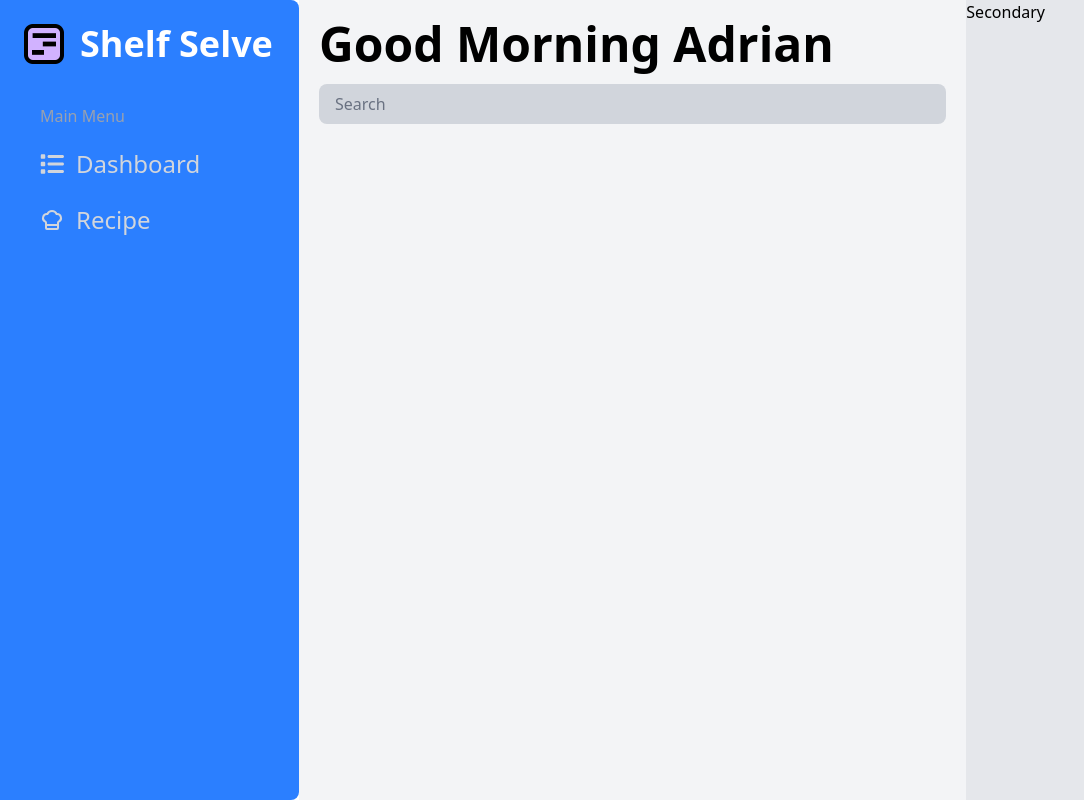
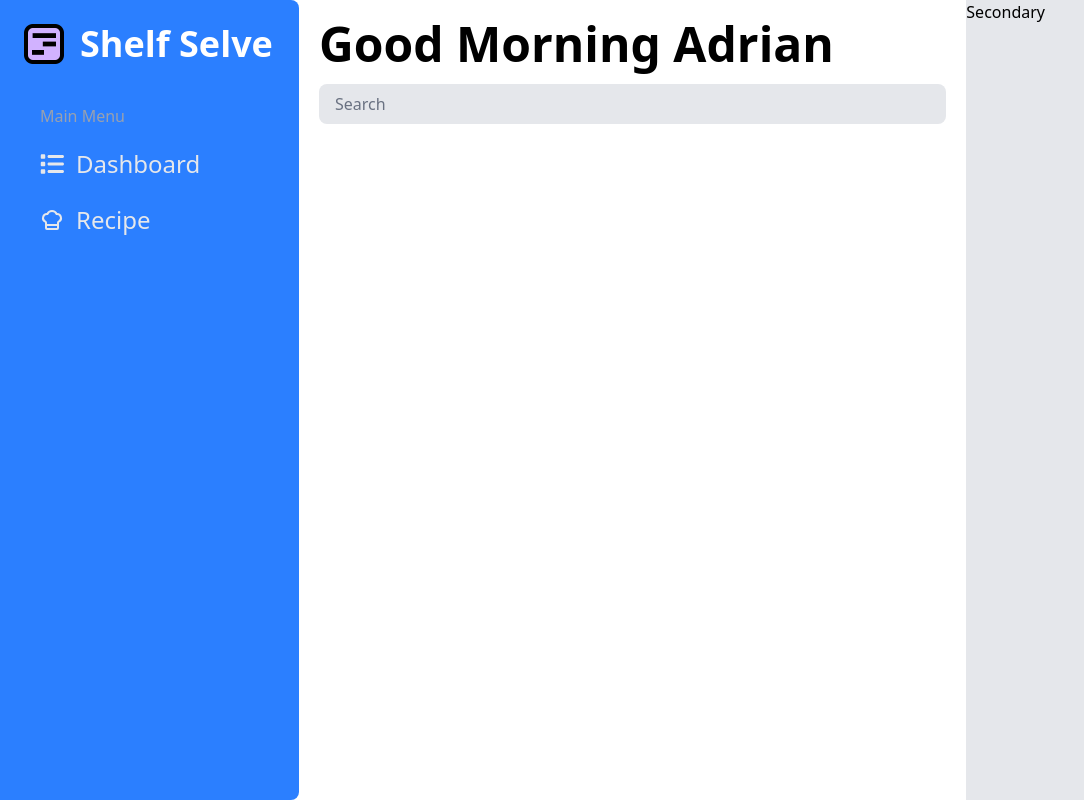
Before and after one commit to adriantwill/ShelfServe, a React (Vite) app: page / in a window 1280 px wide. Shown: the whole page, without its empty margins (0-1084 px from the left). Built offline with nearby package versions, Linux system fonts and the light colour scheme.

Commit message:
Fixed styling on main page

```diff
--- a/src/App.tsx
+++ b/src/App.tsx
@@ -6,12 +6,12 @@ function App() {
     <>
       <div className="flex w-screen">
         <Sidebar></Sidebar>
-        <main className="flex-10 bg-gray-100 p-5">
+        <main className="flex-10 p-5">
           <h1 className="text-5xl font-semibold">Good Morning Adrian</h1>
           <input
             type="text"
             placeholder="Search"
-            className="mt-4 px-4 py-2 bg-gray-300 text-gray-700 rounded-lg placeholder-gray-500 focus:outline-none focus:ring-2 focus:ring-blue-400 w-full"
+            className="mt-4 px-4 py-2 bg-gray-200 text-gray-700 rounded-lg placeholder-gray-500 focus:outline-none focus:ring-2 focus:ring-blue-400 w-full"
           />
         </main>
         {/* Secondary Section - Right */}
--- a/src/components/layout/SidebarButton.tsx
+++ b/src/components/layout/SidebarButton.tsx
@@ -14,7 +14,7 @@ export default function SidebarButton({
   return (
     <button
       onClick={onClick}
-      className="cursor-pointer text-2xl text-gray-300 hover:text-white hover:bg-blue-400/30 rounded-lg px-4 py-2 transition-all duration-200 flex items-center gap-3 w-full my-2 "
+      className="cursor-pointer text-2xl text-gray-200 hover:text-white hover:bg-blue-400/30 rounded-lg px-4 py-2 transition-all duration-200 flex items-center gap-3 w-full my-2 "
     >
       {Icon && <Icon />}
       <span>{children}</span>
```
